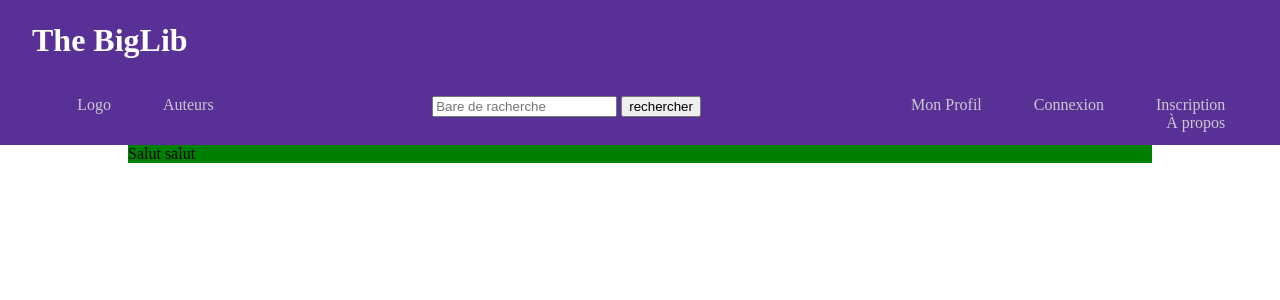
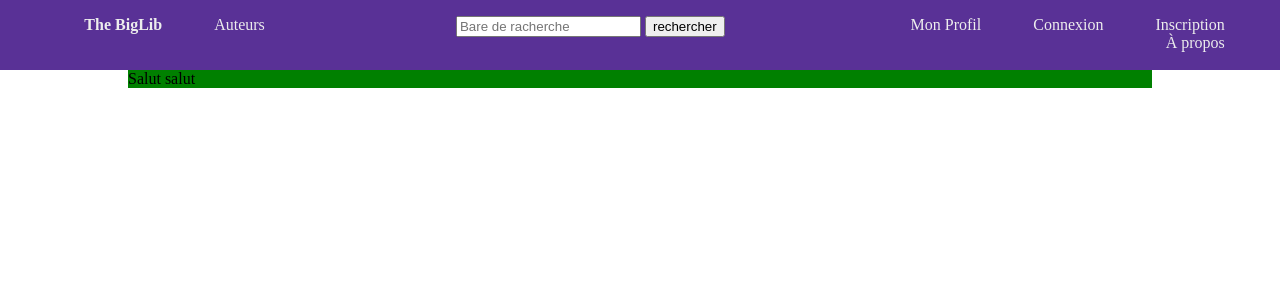
Before and after one commit to BaptisteMori/TheBigLib, a PHP site: page / in a window 1280 px wide. Shown: the top 300 px of the page. Run offline with PHP 8.4, Linux system fonts and the light colour scheme.

Commit message:
menu 2.0

```diff
--- a/ressources/commun.css
+++ b/ressources/commun.css
@@ -14,15 +14,16 @@ header {
   padding-top:0.02em;
 }
 
-header h1 {
-  padding-left:1em;
-  color:white;
+header h4 {
+  padding:0;
+  margin:0;
 }
 
 nav {
   display: grid;
-  grid-template-columns: 1fr 2fr 1.7fr;
+  grid-template-columns: 1.4fr 2fr 2fr;
   grid-column-gap: 1%;
+  padding-bottom:0.3em;
 }
 
 ul {
@@ -44,12 +45,16 @@ li a {
   text-decoration:none;
   margin-right:1em;
   padding:1em;
-  color:#cbc8d0;
+  color:#EDEDED;
 }
 
 li a:hover {
   background-color:rgba(50,50,70,0.5);
-  color:#EDEDED;
+  color:#fafafa;
+}
+
+li a:hover {
+  padding-bottom:1.33em;
 }
 
 main {
--- a/src/view/View.php
+++ b/src/view/View.php
@@ -24,14 +24,13 @@ class View {
 
   public function makeHomePage(){
     $this->content = "Salut salut";
-    $this->title = "<h1>The BigLib</h1>";
     $this->makeMenu("accueil");
   }
 
   public function makeMenu($page) {
     $this->menu = "<nav>
                       <ul>
-                        <li><a href=\"\">Logo</a></li>
+                        <li><h4><a href=\"\">The BigLib</a></h4></li>
                         <li><a href=\"\">Auteurs</a></li>
                       </ul>
                       <ul>
```
